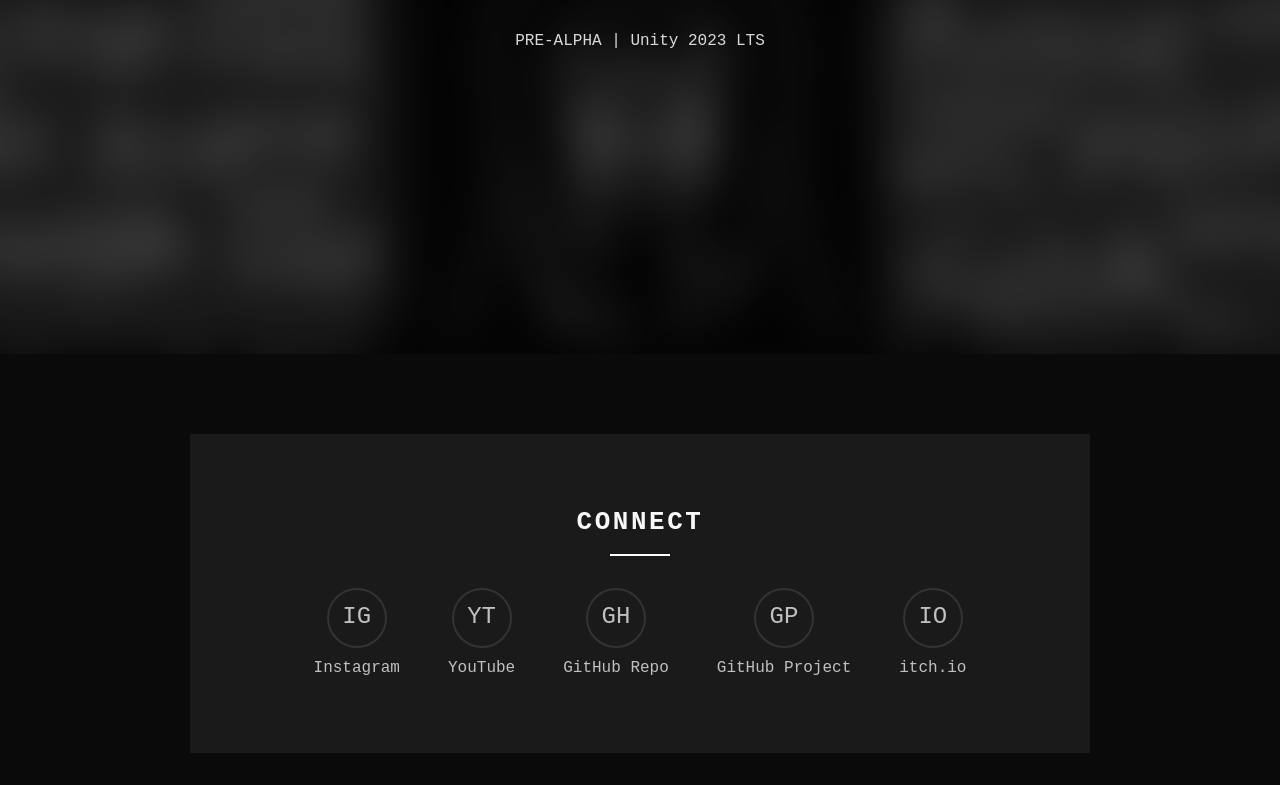
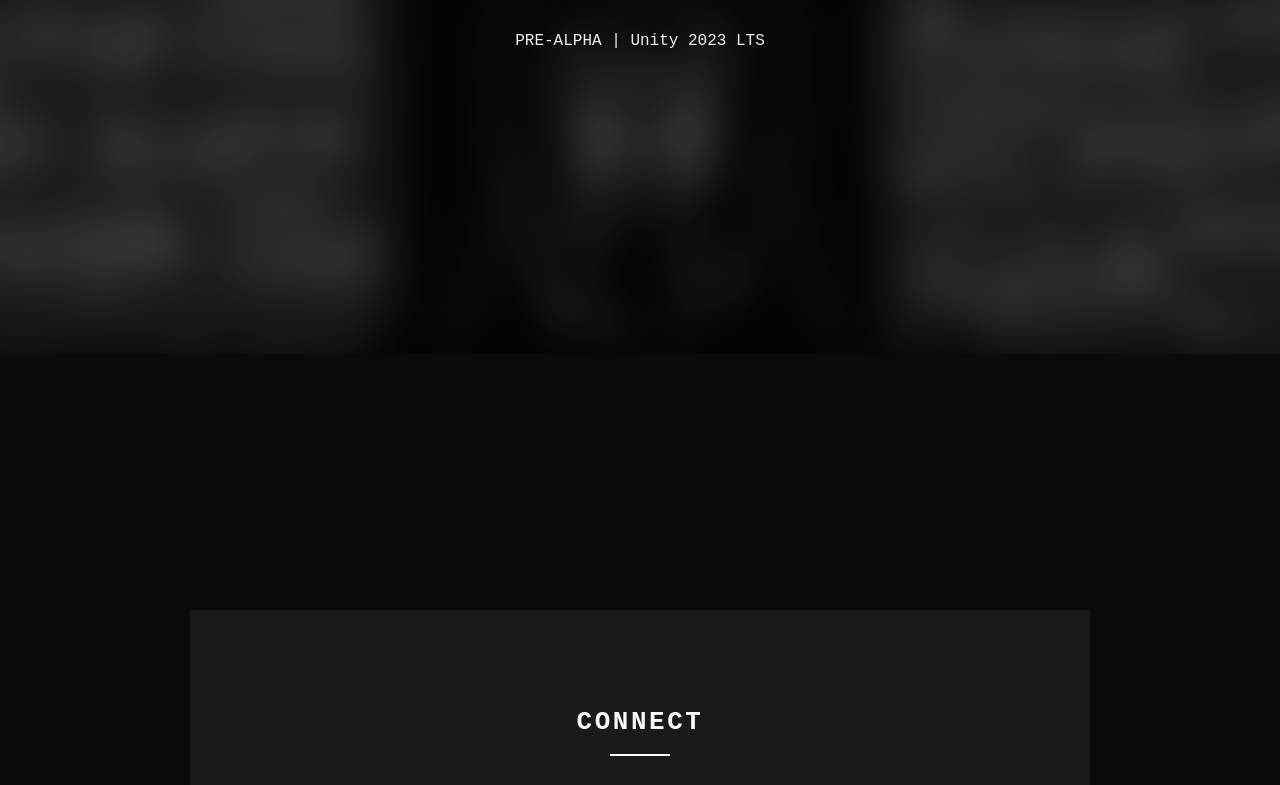
Before and after one commit to euhean/Projectes-web, a plain HTML site: page Vproject/index.html in a window 1280 px wide. Shown: the part 446-1231 px from the top of the page. Drawn offline with Linux system fonts and the light colour scheme.

Commit message:
bigger gap between components

```diff
--- a/Vproject/styles.css
+++ b/Vproject/styles.css
@@ -37,7 +37,7 @@
   --space-md: 1.5rem;
   --space-lg: 2rem;
   --space-xl: 3rem;
-  --space-xxl: 5rem;             /* Extra large spacing for section separation */
+  --space-xxl: 8rem;             /* MUCH BIGGER spacing for section separation */
 }
 
 /* ===========================================
@@ -182,21 +182,21 @@ nav a:hover {
    LAYOUT & SECTIONS
    =========================================== */
 section {
-  padding: calc(var(--space-xl) * 1.5) var(--space-lg); /* Increased internal padding */
+  padding: calc(var(--space-xl) * 2) var(--space-lg); /* BIGGER internal padding */
   max-width: 900px; /* Reduced from 1200px for better focus */
   margin: 0 auto;
-  margin-bottom: var(--space-xxl); /* Much larger spacing between sections */
+  margin-bottom: calc(var(--space-xxl) * 1.5); /* MASSIVE spacing between sections */
 }
 
 /* Hero section gets full width and special spacing */
 .hero {
   max-width: none;
-  margin-bottom: var(--space-xxl); /* Add spacing after hero too */
+  margin-bottom: calc(var(--space-xxl) * 2); /* HUGE spacing after hero */
 }
 
 /* First section after hero gets extra top margin */
 #social {
-  margin-top: var(--space-xxl);
+  margin-top: calc(var(--space-xxl) * 1.5); /* EXTRA spacing after hero */
 }
 
 section:nth-child(even) {
```
